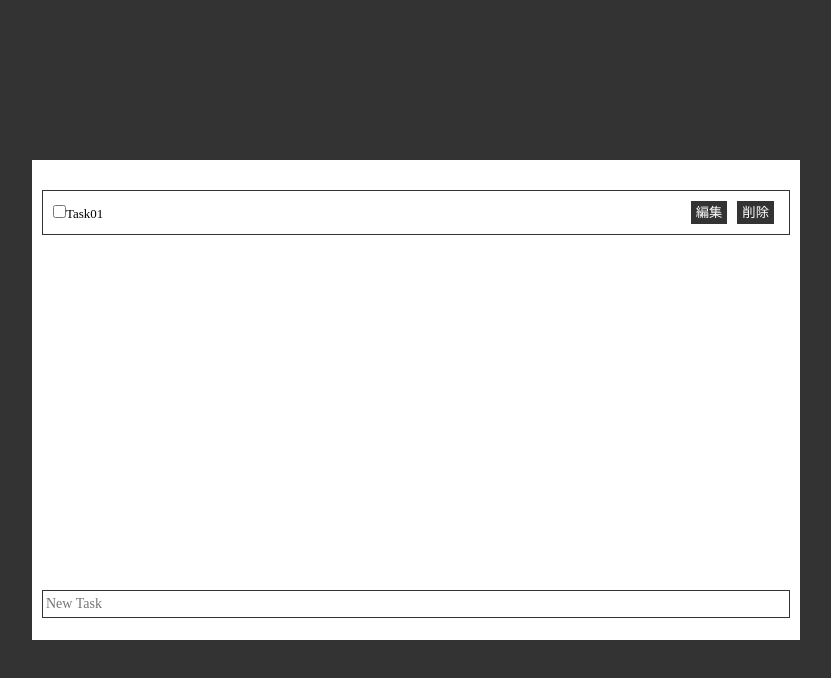
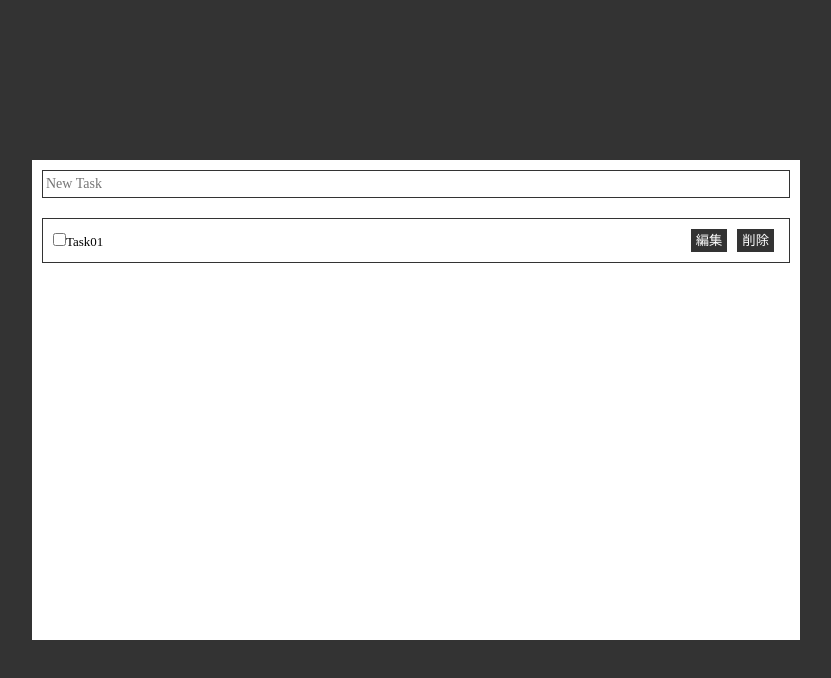
Before and after one commit to Yoshiyuki-Iwasaki/redux-toolkit-check, a React (Create React App) app: page / in a window 1280 px wide. Shown: the top 678 px of the page, without its empty margins (224-1055 px from the left). Built offline with nearby package versions, Linux system fonts and the light colour scheme.

Commit message:
fix tasklist component.

```diff
--- a/src/components/organisms/TaskList/index.tsx
+++ b/src/components/organisms/TaskList/index.tsx
@@ -1,27 +1,12 @@
-import React from "react";
-import TaskItem from "../../molucules/TaskItem";
-import TaskInput from "../../molucules/TaskInput";
+import { FC } from "react";
 import { useSelector } from "react-redux";
 import { selectsTasks } from "../../../features/task/selector";
-import { Main, List } from "./style";
+import Presenter from "./preseter";
 
-const TaskList: React.FC = () => {
+const TaskList: FC = () => {
   const tasks = useSelector(selectsTasks);
 
-  return (
-    <Main>
-      {tasks.length <= 0 ? (
-        "登録されたTODOはありません。"
-      ) : (
-        <List>
-          {tasks.map(task => (
-            <TaskItem key={task.id} task={task} />
-          ))}
-        </List>
-      )}
-      <TaskInput />
-    </Main>
-  );
+  return <Presenter tasks={tasks} />;
 };
 
 export default TaskList;
--- /dev/null
+++ b/src/components/organisms/TaskList/preseter.tsx
@@ -0,0 +1,23 @@
+import { FC } from "react";
+import TaskItem from "../../molucules/TaskItem";
+import TaskInput from "../../molucules/TaskInput";
+import { Main, List } from "./style";
+
+const Presenter: FC<any> = ({ tasks }) => {
+  return (
+    <Main>
+      <TaskInput />
+      {tasks.length <= 0 ? (
+        "登録されたTODOはありません。"
+      ) : (
+        <List>
+          {tasks.map(task => (
+            <TaskItem key={task.id} task={task} />
+          ))}
+        </List>
+      )}
+    </Main>
+  );
+};
+
+export default Presenter;
```
